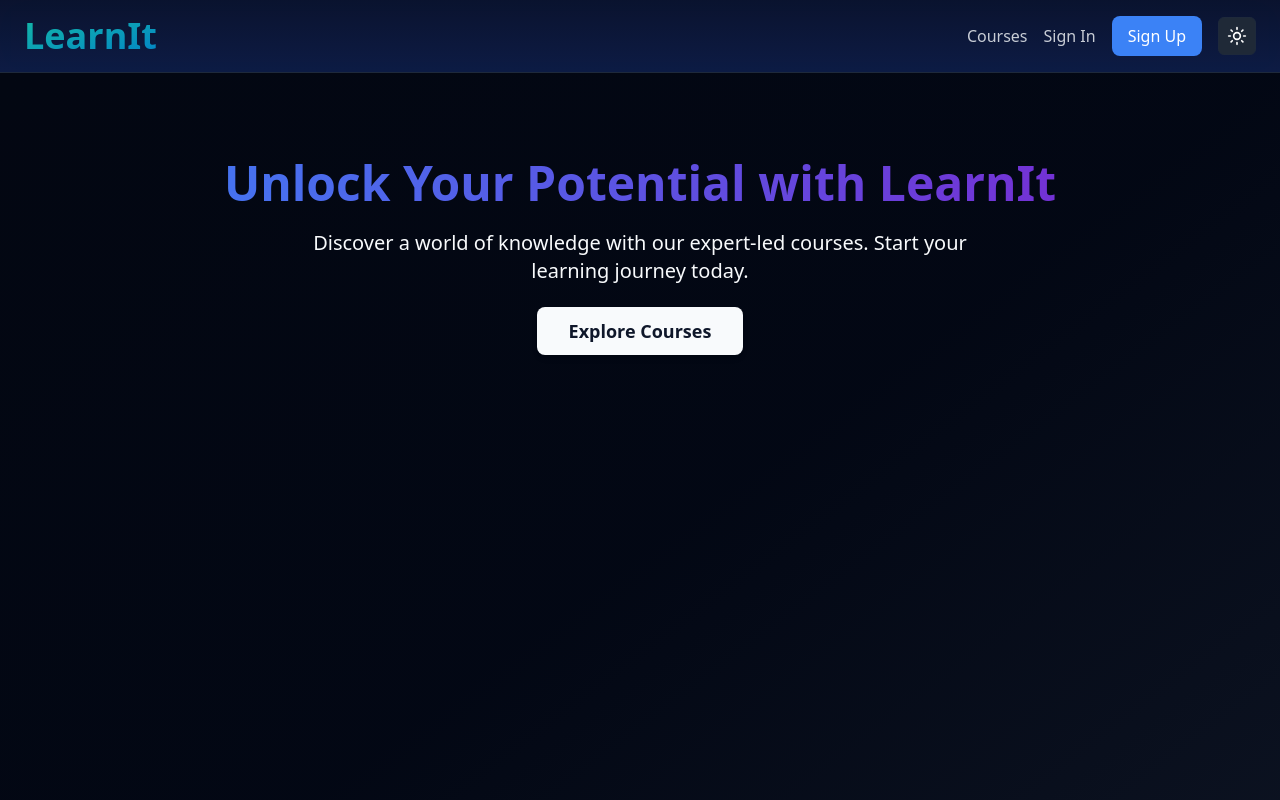
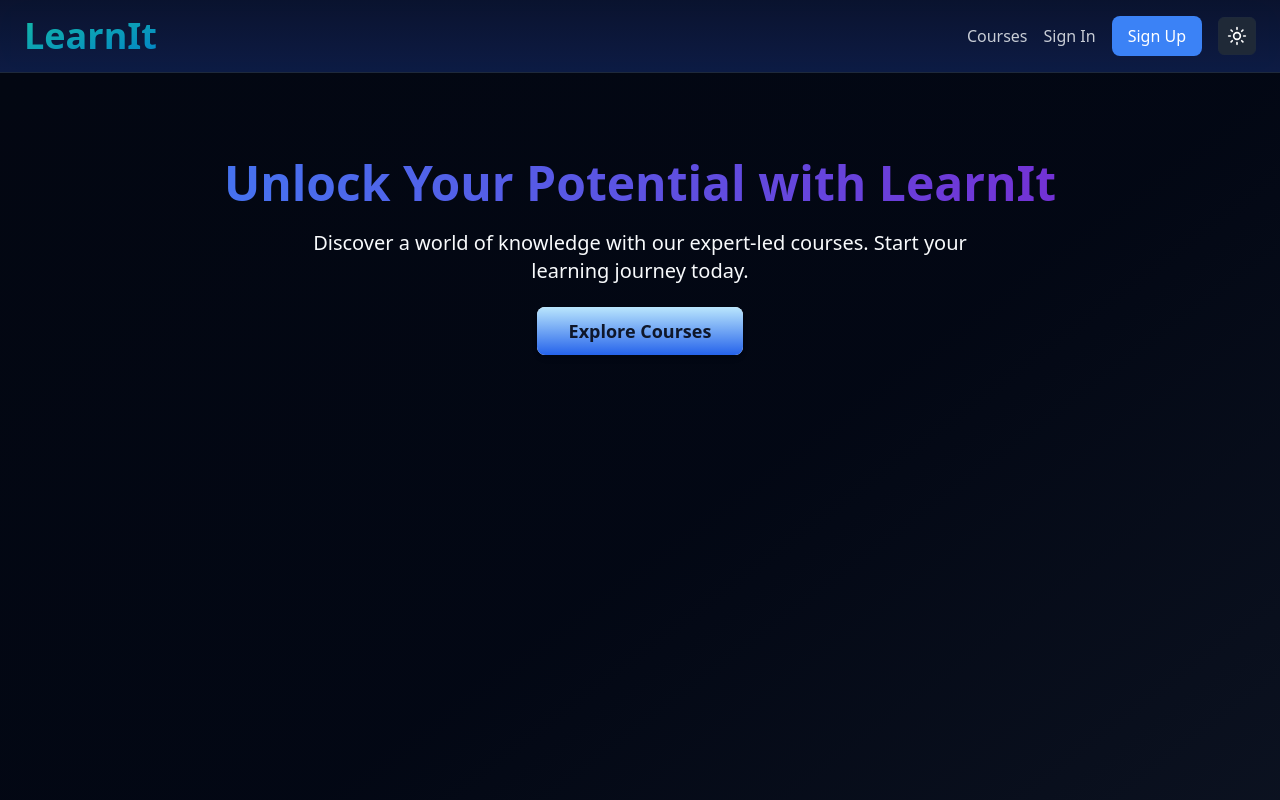
Before and after one commit to BuggyPratiK/LearnIt, a React (Vite) app in the folder client/: page / in a window 1280 px wide. Shown: the top 800 px of the page. Built offline with nearby package versions, Linux system fonts and the light colour scheme; no server answers.

Commit message:
feat: add hover effect on the courses' images and some button

```diff
--- a/client/src/components/CourseCard.jsx
+++ b/client/src/components/CourseCard.jsx
@@ -1,7 +1,7 @@
 const CourseCard = ({ course, onClick }) => (
     <div
     className="bg-card text-card-foreground dark:bg-gray-900 rounded-xl shadow-lg overflow-hidden transform hover:-translate-y-2 transition-transform duration-300 border border-border cursor-pointer" onClick={onClick}>
-        <img className="h-56 w-full object-cover" src={course.imageUrl} alt={course.title} onError={(e) => { e.target.onerror = null; e.target.src = "https://placehold.co/600x400/e2e8f0/e2e8f0?text=." }} />
+        <img className="h-56 w-full object-cover transition duration-300 ease-in-out hover:scale-110" src={course.imageUrl} alt={course.title} onError={(e) => { e.target.onerror = null; e.target.src = "https://placehold.co/600x400/e2e8f0/e2e8f0?text=." }} />
         <div className="p-6">
             <h2 className="text-2xl font-bold mb-2">{course.title}</h2>
             <p className="text-sm mb-4 text-muted-foreground line-clamp-2">{course.description}</p>
--- a/client/src/pages/CourseDetail.jsx
+++ b/client/src/pages/CourseDetail.jsx
@@ -47,7 +47,7 @@ const CourseDetail = () => {
     return (
         <div className="container mx-auto p-8">
             <div className="p-8 mt-8 bg-gray-300 dark:bg-gray-900 shadow-2xl rounded-xl overflow-hidden md:flex transform hover:-translate-y-2  transition-transform-colors duration-300">
-                <img src={course.imageUrl} alt={course.title} className="md:w-1/2 object-cover" />
+                <img src={course.imageUrl} alt={course.title} className="md:w-1/2 object-cover transition duration-300 ease-in-out hover:scale-105" />
                 <div className="p-8 md:w-1/2 flex flex-col justify-center">
                     <h1 className="text-4xl font-bold mb-4">{course.title}</h1>
                     <p className="text-gray-300 mb-6">{course.description}</p>
--- a/client/src/pages/Landing.jsx
+++ b/client/src/pages/Landing.jsx
@@ -6,7 +6,7 @@ const Landing = () => (
             <h1 className="text-5xl font-extrabold bg-gradient-to-r from-blue-500 to-purple-700 bg-clip-text text-transparent leading-tight mb-4">Unlock Your Potential with LearnIt</h1>
             <p className="text-xl mb-8 max-w-2xl mx-auto">Discover a world of knowledge with our expert-led courses. Start your learning journey today.</p>
             <div>
-                <Link to="/courses" className="bg-primary text-primary-foreground text-lg font-semibold px-8 py-3 rounded-lg shadow-md hover:opacity-90 transition duration-300">
+                <Link to="/courses" className="bg-primary bg-gradient-to-b from-gray-500 to-gray-950 dark:bg-gradient-to-b dark:from-sky-200 dark:to-blue-600 text-primary-foreground text-lg font-semibold px-8 py-3 rounded-lg shadow-md hover:opacity-90 transform hover:-translate-y-2 transition-transform duration-300 cursor cursor-pointer">
                     Explore Courses
                 </Link>
             </div>
```
